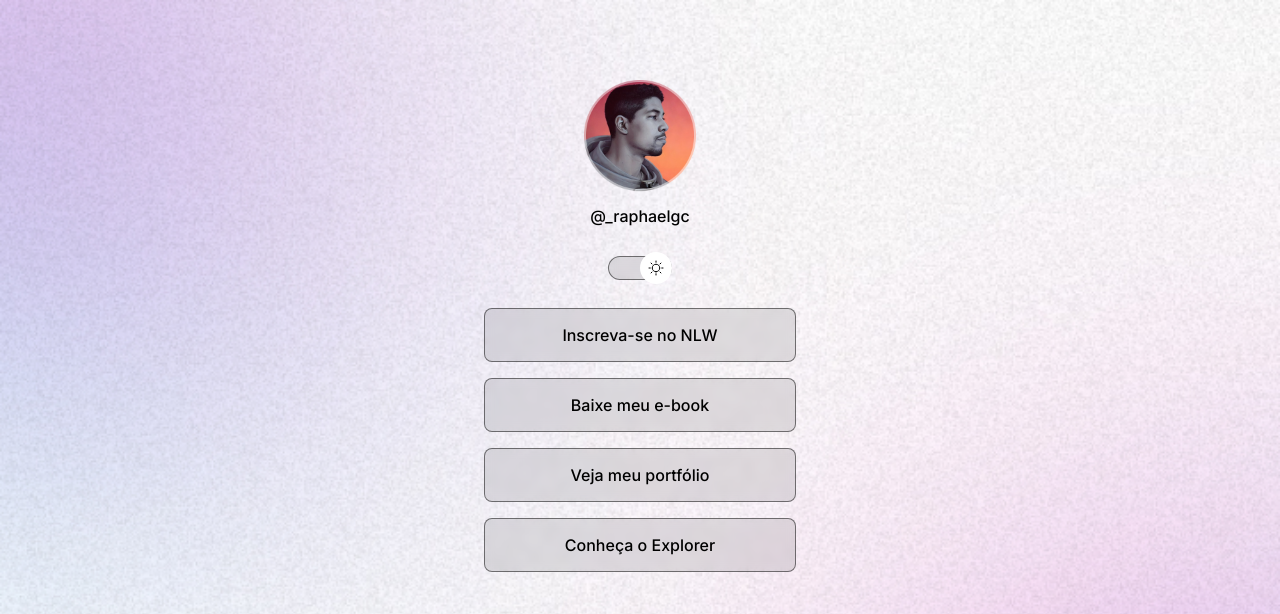
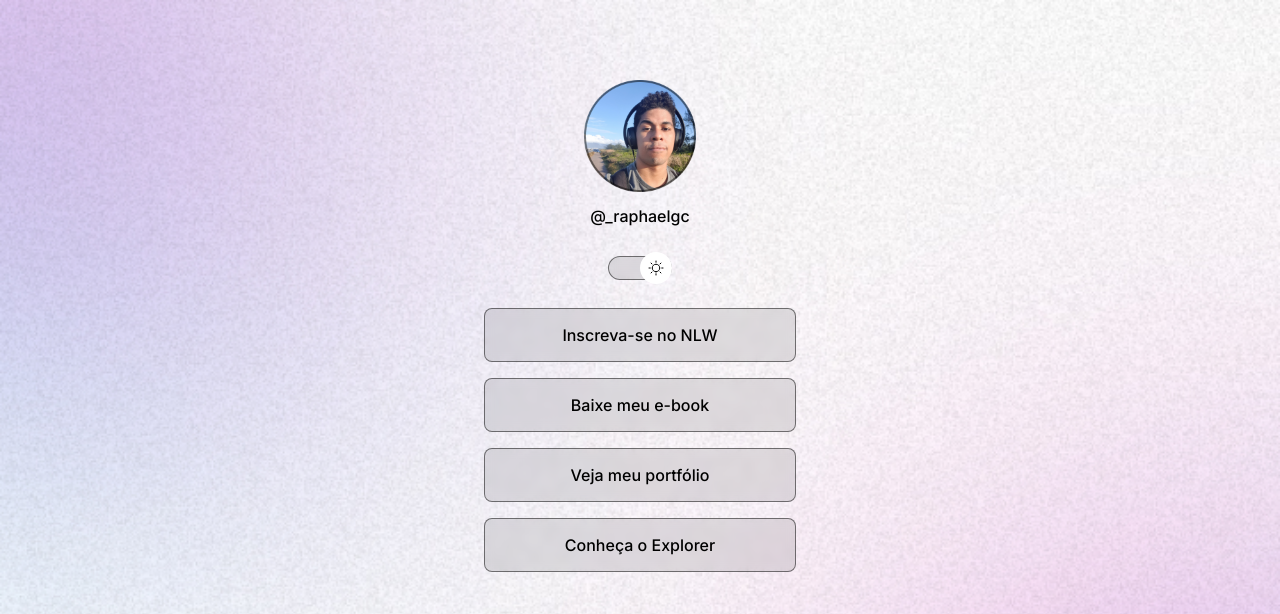
Before and after one commit to Raphael-GC/discover, a plain HTML site: page index.html in a window 1280 px wide. Both pictures are taken after a click on the element 640 px from the left and 268 px from the top of the page. Shown: the top 614 px of the page. Drawn offline with nearby package versions, Linux system fonts and the light colour scheme.

Commit message:
Add feature to change avatar img on dark or light mode

```diff
--- a/script.js
+++ b/script.js
@@ -1,6 +1,5 @@
 function toggleMode() {
   const html = document.documentElement
-
   // Modo extenso
   /*if(html.classList.contains('light')) {
     html.classList.remove('light')
@@ -10,4 +9,14 @@ function toggleMode() {
 
   // Modo mais prático
   html.classList.toggle("light")
+
+  // Substituir a imagem
+  const img = document.querySelector("#profile img")
+  if (html.classList.contains("light")) {
+    // Se estiver light mode, substituir pela imagem light
+    img.setAttribute("src", "./assets/avatar-light.png")
+  } else {
+    // Se estiver sem light mode, manter a imagem normal
+    img.setAttribute("src", "./assets/avatar.png")
+  }
 }
--- a/style.css
+++ b/style.css
@@ -127,7 +127,7 @@ ul li a {
 
 /* Social Links */
 ul li a:hover { /* hover -> pseudo-selector */
-  background: var(--surface-color-hover)
+  background: var(--surface-color-hover);
   border: 1.5px solid var(--text-color);
 }
 
```
